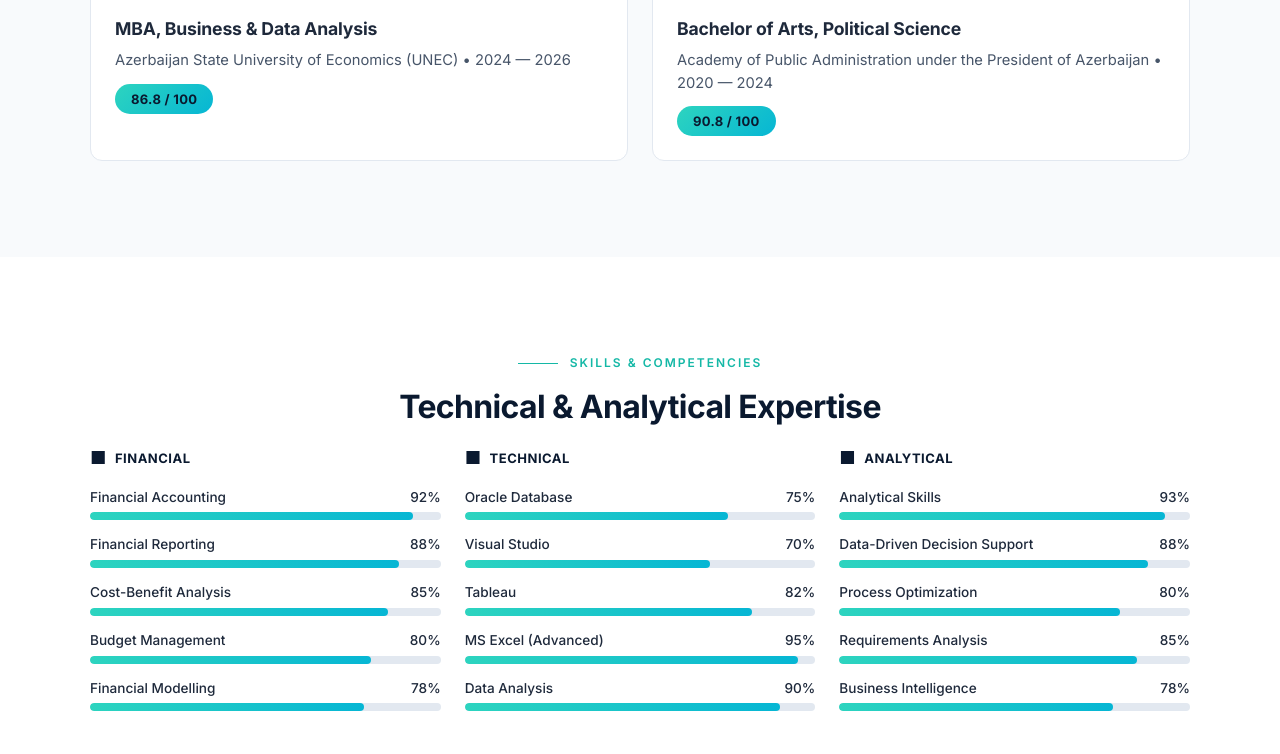
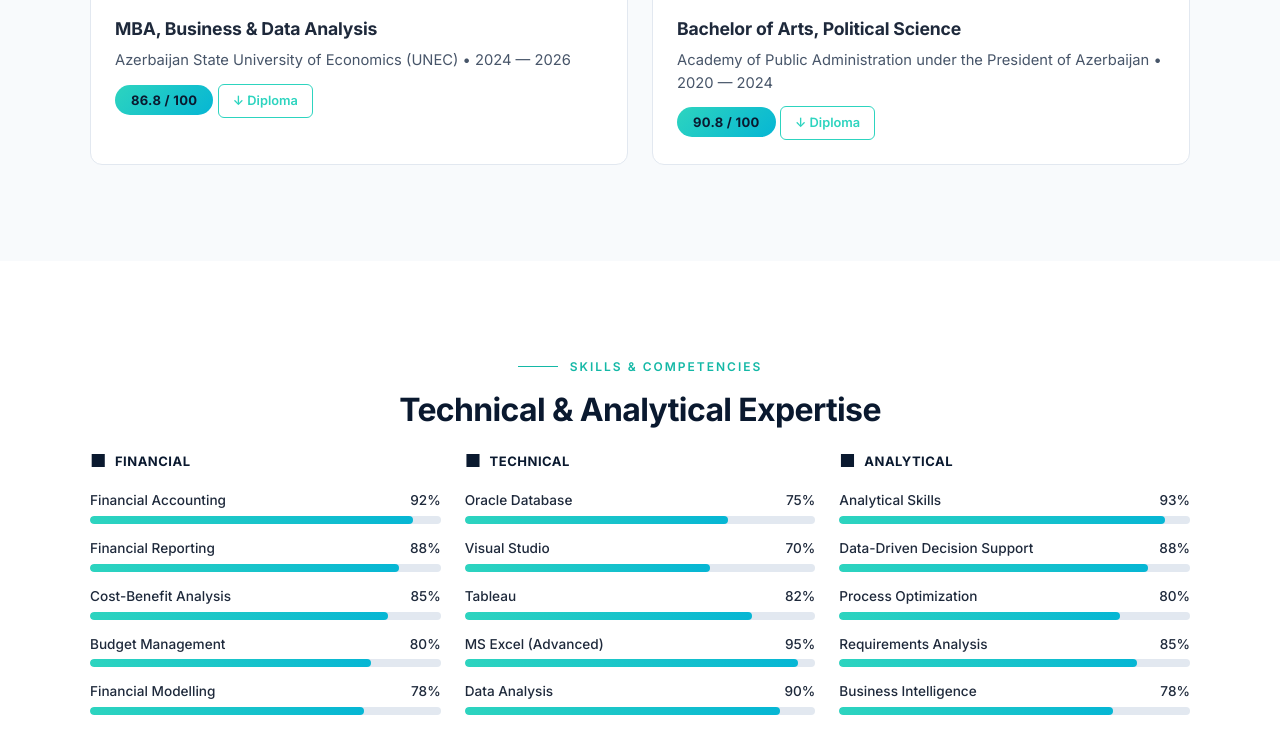
Before and after one commit to nazarlielmaddin/elmaddin-nazarli-portfolio, a plain HTML site: page index.html in a window 1280 px wide. Shown: the part 3578-4332 px from the top of the page. Drawn offline with Linux system fonts and the light colour scheme.

Commit message:
feat: add diploma download buttons in Education section

```diff
--- a/index.html
+++ b/index.html
@@ -196,6 +196,8 @@ section{padding:96px 40px}
 .edu-card:hover{box-shadow:var(--shadowLg);border-color:var(--teal);transform:translateY(-3px)}
 .edu-degree{font-size:1.1rem;font-weight:700;color:var(--text);margin-bottom:6px;letter-spacing:-.01em}
 .edu-school{font-size:.92rem;color:var(--text2);line-height:1.5}
+.edu-diploma-btn{display:inline-block;margin-top:12px;padding:6px 14px;font-size:.8rem;font-weight:600;color:var(--teal);background:transparent;border:1.5px solid var(--teal);border-radius:6px;text-decoration:none;transition:all .3s var(--ease)}
+.edu-diploma-btn:hover{background:var(--teal);color:var(--white);transform:translateY(-2px)}
 .edu-meta{
   display:inline-block;margin-top:12px;
   background:linear-gradient(135deg,var(--teal),#06b6d4);color:var(--navy);font-weight:700;font-size:13px;
@@ -702,6 +704,7 @@ section{transition:background .4s var(--ease)}
         <div class="edu-degree">MBA, Business &amp; Data Analysis</div>
         <div class="edu-school">Azerbaijan State University of Economics (UNEC) &bull; 2024 &mdash; 2026</div>
         <div class="edu-meta">86.8 / 100</div>
+        <a href="unec-diplom.pdf" class="edu-diploma-btn" download aria-label="Download UNEC diploma">&#8595; Diploma</a>
       </div>
       <div class="edu-card reveal-right delay-3">
         <div class="edu-logo-wrapper">
@@ -710,6 +713,7 @@ section{transition:background .4s var(--ease)}
         <div class="edu-degree">Bachelor of Arts, Political Science</div>
         <div class="edu-school">Academy of Public Administration under the President of Azerbaijan &bull; 2020 &mdash; 2024</div>
         <div class="edu-meta">90.8 / 100</div>
+        <a href="dia-diplom.pdf" class="edu-diploma-btn" download aria-label="Download DİA diploma">&#8595; Diploma</a>
       </div>
     </div>
   </div>
```
Also changed, not shown: 2 other files.
